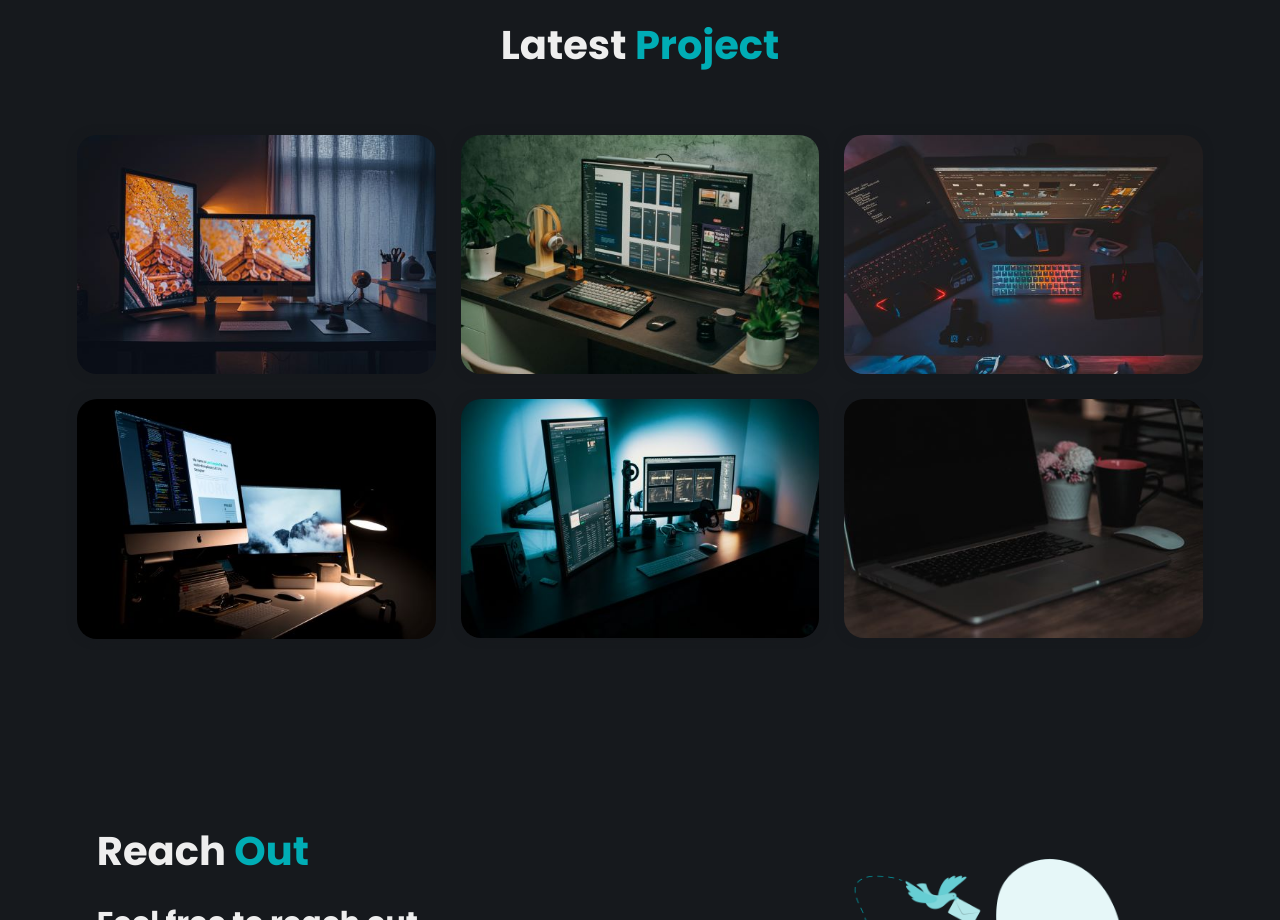
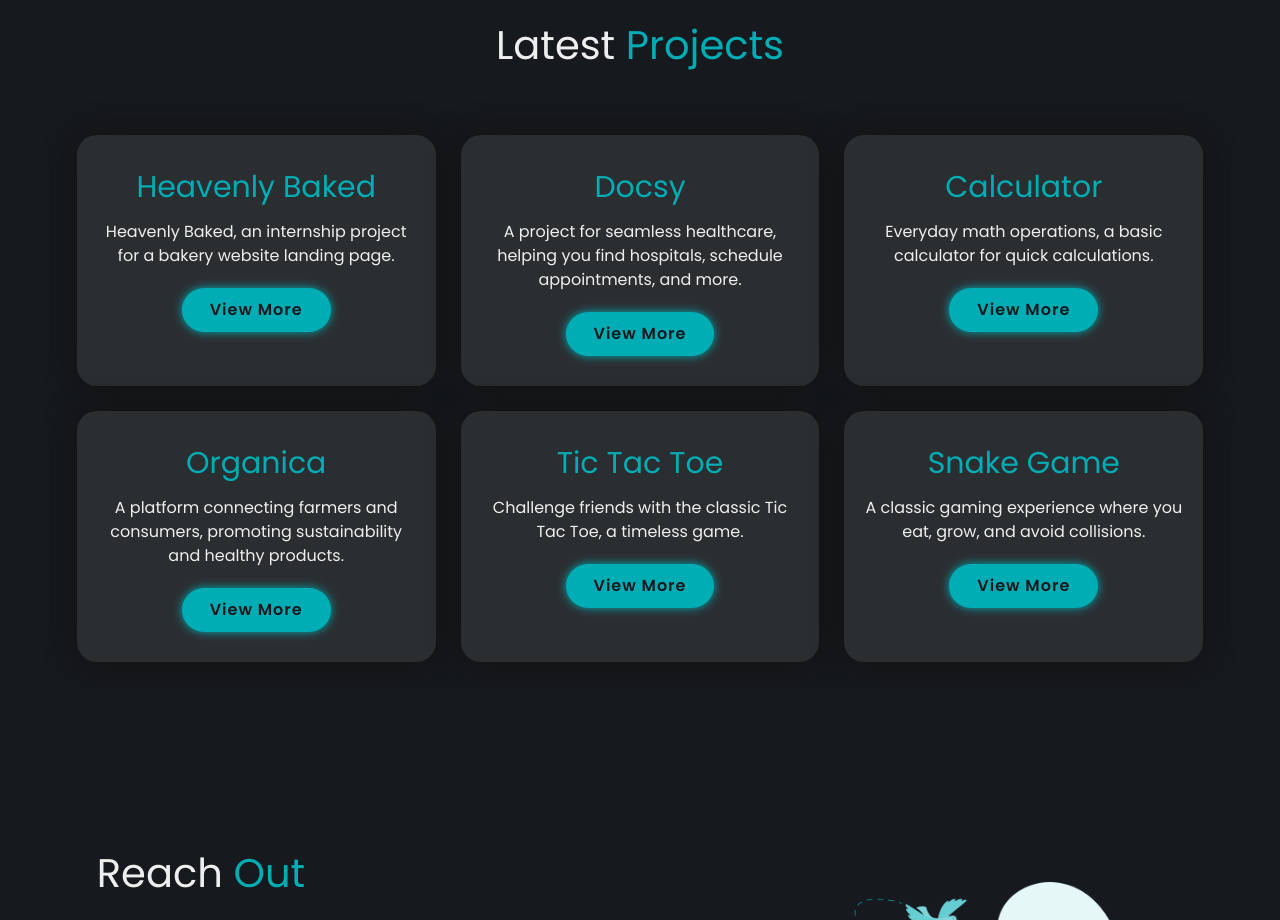
Before and after one commit to vermaharsha/Portfolio, a plain HTML site: page index.html in a window 1280 px wide. Shown: the part 1880-2800 px from the top of the page. Drawn offline with nearby package versions, Linux system fonts and the light colour scheme.

Commit message:
Updated project section

```diff
--- a/assets/style.css
+++ b/assets/style.css
@@ -36,10 +36,8 @@ html::-webkit-scrollbar {
     display: none;
 }
 
-/* ******************************************************* */
 
-/********************** header design ********************/
-
+/* Header */
 .header {
     position: fixed;
     top: 0;
@@ -82,10 +80,8 @@ html::-webkit-scrollbar {
     display: none;
 }
 
-/* *********************************************** */
 
-/********************** home ********************/
-
+/* Hero Section */
 .home {
     display: flex;
     justify-content: center;
@@ -162,10 +158,8 @@ span {
     box-shadow: none;
 }
 
-/* ************************************************ */
 
-/********************** about ********************/
-
+/* About Section */
 .about {
     display: flex;
     justify-content: center;
@@ -176,7 +170,7 @@ span {
 
 .about img {
     border-radius: 50%;
-    padding: 10px solid #000000 ;
+    padding: 10px solid #000000;
     width: 25vw;
     box-shadow: 0 0 10rem #000000;
     animation: floatImage 4s ease-in-out infinite;
@@ -218,10 +212,8 @@ span {
     margin: 2rem 0 3rem;
 }
 
-/* **************************************************** */
 
-/*********************** services *********************/
-
+/* Service Section */
 .services h2 {
     margin-bottom: 3rem;
     font-size: 4rem;
@@ -266,99 +258,82 @@ span {
     margin: 1rem 0 3rem;
 }
 
-/* ***************************************************** */
 
-/*********************** portfolio *********************/
 
-.portfolio {
+/* Skill Section */
+
+
+/* Projects Section */
+.projects {
     background: var(--bg-color);
+    padding: 7rem 6%;
 }
 
-.portfolio h2 {
+.projects h2 {
     margin-bottom: 6rem;
     font-size: 4rem;
+    text-align: center;
 }
 
-.portfolio-container {
+.projects-container {
     display: grid;
     grid-template-columns: repeat(3, 1fr);
-    align-items: center;
     gap: 2.5rem;
 }
 
-.portfolio-container .portfolio-box {
-    display: flex;
-    position: relative;
+.project-box {
+    background: var(--second-bg-color);
+    padding: 3rem 2rem;
     border-radius: 2rem;
-    box-shadow: 0 0 1rem var(--bg-color);
-    overflow: hidden;
+    text-align: center;
+    box-shadow: 0 0 3rem #121212;
+    transition: 0.5s ease;
 }
 
-.portfolio-box img {
-    width: 100%;
-    transition: .5s ease;
+.project-box:hover {
+    transform: scale(1.02);
 }
 
-.portfolio-box:hover img {
-    transform: scale(1.1);
+.project-box h4 {
+    font-size: 3rem;
+    margin-bottom: 1rem;
+    color: var(--main-color);
 }
 
-.portfolio-box .portfolio-layer {
-    display: flex;
-    position: absolute;
-    bottom: 0;
-    left: 0;
-    width: 100%;
-    height: 100%;
-    background: linear-gradient(rgba(0, 0, 0, .1), var(--main-color));
-    justify-content: center;
-    align-items: center;
-    flex-direction: column;
-    text-align: center;
-    padding: 0 4rem;
-    transform: translateY(100%);
-    transition: .5s ease;
+.project-box p {
+    font-size: 1.6rem;
+    margin-bottom: 2rem;
 }
 
-.portfolio-box:hover .portfolio-layer {
-    transform: translateY(0);
+/* Button style reusing theme */
+.btn {
+    display: inline-block;
+    padding: 1rem 2.8rem;
+    background: var(--main-color);
+    border-radius: 4rem;
+    box-shadow: 0 0 1rem var(--main-color);
+    font-size: 1.6rem;
+    color: var(--bg-color);
+    letter-spacing: 0.1rem;
+    font-weight: 600;
+    transition: 0.5s ease;
 }
 
-.portfolio-layer h4 {
-    font-size: 3rem;
+.btn:hover {
+    box-shadow: none;
 }
 
-.portfolio-layer p {
-    font-size: 1.6rem;
-    margin: .3rem 0 1rem;
-}
-
-.portfolio-layer a {
-    display: inline-flex;
-    justify-content: center;
-    align-items: center;
-    width: 5rem;
-    height: 5rem;
-    background: var(--text-color);
-    border-radius: 50%;
-}
-
-.portfolio-layer a i {
-    font-size: 2rem;
-    color: var(--bg-color);
+/* Responsive adjustments */
+@media (max-width: 768px) {
+    .projects-container {
+        grid-template-columns: 1fr;
+    }
 }
 
 
-/* *************************************************** */
-
-/*********************** skills *********************/
 
 
-
-/* *************************************************** */
-
-/*********************** contact *********************/
-
+/* Contact Section */
 .contact-container {
     display: flex;
     flex-wrap: wrap;
@@ -425,10 +400,8 @@ span {
     box-shadow: 0 0 1rem var(--main-color);
 }
 
-/* *************************************************** */
 
-/*********************** footer *********************/
-
+/* Footer */
 .footer {
     display: flex;
     justify-content: center;
@@ -444,15 +417,12 @@ span {
     padding: 1rem;
 }
 
-.footer a{
+.footer a {
     color: var(--main-color);
 }
 
 
-/* ******************************************************** */
-
-/*********************** media query *********************/
-
+/* Media Query */
 @media (max-width: 1200px) {
     html {
         font-size: 55%;
--- a/index.html
+++ b/index.html
@@ -13,6 +13,7 @@
 
     <!-- link css -->
     <link rel="stylesheet" href="assets/style.css" />
+    <script src="https://unpkg.com/@tailwindcss/browser@4"></script>
   </head>
   <body>
     <!--******************** *header* ********************-->
@@ -54,7 +55,11 @@
             ><i class="bx bxs-envelope"></i
           ></a>
         </div>
-        <a href="https://drive.google.com/drive/folders/1RKGCDP_QI9uoysJINYT9K8b--aEqMV3J"  class="btn">Download CV</a>
+        <a
+          href="https://drive.google.com/drive/folders/1RKGCDP_QI9uoysJINYT9K8b--aEqMV3J"
+          class="btn"
+          >Download CV</a
+        >
       </div>
 
       <div class="home-img">
@@ -67,17 +72,18 @@
     <!--********************** *about* **********************-->
 
     <section class="about" id="about">
-      <img src="assets/image/profile-pic.png" alt="" />
+      <img src="assets/image/Mine1.png" alt="" />
       <div class="about-content">
         <h2 class="heading">Who <span>I'm</span></h2>
         <h3>Web Developer</h3>
-        <p>Hi, I'm Harsha! I'm a fourth-year B.Tech Computer Science
-          student with a strong foundation in web development.
-          I have experience with front-end tools like Bootstrap
-          and Tailwind CSS and back-end technologies like Node.js,
-          Express.js, and SQL. Hackathons have strengthened my teamwork
-          and problem-solving skills. I'm also proficient in Java, C,
-          C++, Python, and Git.</p>
+        <p>
+          Hi, I'm Harsha! I'm a fourth-year B.Tech Computer Science student with
+          a strong foundation in web development. I have experience with
+          front-end tools like Bootstrap and Tailwind CSS and back-end
+          technologies like Node.js, Express.js, and SQL. Hackathons have
+          strengthened my teamwork and problem-solving skills. I'm also
+          proficient in Java, C, C++, Python, and Git.
+        </p>
       </div>
     </section>
 
@@ -90,23 +96,23 @@
       <div class="services-container">
         <div class="services-box">
           <!-- <i class="bx bx-code-alt"></i> -->
-          <i class='bx bx-desktop'></i>
+          <i class="bx bx-desktop"></i>
           <h3>Frontend Development</h3>
           <p>
-             Developing responsive, user-friendly web interfaces using HTML,
-             CSS, and JavaScript. I prioritize accessibility and functionality
-             to ensure seamless, engaging experiences.
+            Developing responsive, user-friendly web interfaces using HTML, CSS,
+            and JavaScript. I prioritize accessibility and functionality to
+            ensure seamless, engaging experiences.
           </p>
         </div>
 
         <div class="services-box">
           <!-- <i class="bx bxs-edit-alt"></i> -->
-          <i class='bx bxs-data' ></i>
+          <i class="bx bxs-data"></i>
           <h3>Backend Development</h3>
           <p>
-             Building secure, scalable server applications using Node.js and Express.
-             My backend solutions ensure reliable performance and efficient
-             data management across applications.
+            Building secure, scalable server applications using Node.js and
+            Express. My backend solutions ensure reliable performance and
+            efficient data management across applications.
           </p>
         </div>
 
@@ -114,9 +120,9 @@
           <i class="bx bxs-paint"></i>
           <h3>UI/UX Design</h3>
           <p>
-           Designing user-focused interfaces that blend aesthetics with usability.
-           My process includes research and prototyping to enhance overall
-           engagement and satisfaction.
+            Designing user-focused interfaces that blend aesthetics with
+            usability. My process includes research and prototyping to enhance
+            overall engagement and satisfaction.
           </p>
         </div>
       </div>
@@ -131,93 +137,58 @@
     </section>
   -->
 
-
     <!--*******************************************************-->
 
     <!--********************* *Portfolio* *********************-->
 
-    <section class="portfolio" id="portfolio">
-      <h2 class="heading">Latest <span>Project</span></h2>
-      <div class="portfolio-container">
-        <div class="portfolio-box">
-          <img src="assets/image/1.jpg" alt="" />
-          <div class="portfolio-layer">
+    <section class="projects" id="projects">
+      <h2 class="heading">Latest <span>Projects</span></h2>
+      <div class="projects-container">
+        <div class="project-box">
           <h4>Heavenly Baked</h4>
           <p>
             Heavenly Baked, an internship project for a bakery website landing
             page.
           </p>
-            <a href="#">
-              <i class="bx bxs-cake"></i>
-            </a>
+          <a href="#" class="btn">View More</a>
         </div>
-        </div>
-
-        <div class="portfolio-box">
-          <img src="assets/image/2.jpg" alt="" />
-          <div class="portfolio-layer">
+        <div class="project-box">
           <h4>Docsy</h4>
           <p>
             A project for seamless healthcare, helping you find hospitals,
-              schedule, and more.
+            schedule appointments, and more.
           </p>
-            <a href="#">
-              <i class="bx bxs-capsule"></i>
-            </a>
+          <a href="#" class="btn">View More</a>
         </div>
-        </div>
-
-        <div class="portfolio-box">
-          <img src="assets/image/3.jpg" alt="" />
-          <div class="portfolio-layer">
+        <div class="project-box">
           <h4>Calculator</h4>
           <p>
-              Everyday math operations, a basic calculator for quick
-              calculations.
+            Everyday math operations, a basic calculator for quick calculations.
           </p>
-            <a href="#">
-              <i class="bx bxs-calculator"></i>
-            </a>
+          <a href="#" class="btn">View More</a>
         </div>
-        </div>
-
-        <div class="portfolio-box">
-          <img src="assets/image/4.jpg" alt="" />
-          <div class="portfolio-layer">
+        <div class="project-box">
           <h4>Organica</h4>
           <p>
-              Platform connecting farmers and consumers, promoting
-              sustainability, and healthy products.
+            A platform connecting farmers and consumers, promoting
+            sustainability and healthy products.
           </p>
-            <a href="#">
-              <i class="bx bxs-lemon"></i>
-            </a>
+          <a href="#" class="btn">View More</a>
         </div>
+        <div class="project-box">
+          <h4>Tic Tac Toe</h4>
+          <p>
+            Challenge friends with the classic Tic Tac Toe, a timeless game.
+          </p>
+          <a href="#" class="btn">View More</a>
         </div>
-
-        <div class="portfolio-box">
-          <img src="assets/image/5.jpg" alt="" />
-          <div class="portfolio-layer">
-            <h4>Tic Tac Toe</h4>
-            <p>Challenge friends with classic Tic Tac Toe, a timeless game.</p>
-            <a href="#">
-              <i class="bx bxs-game"></i>
-            </a>
-          </div>
-        </div>
-
-        <div class="portfolio-box">
-          <img src="assets/image/6.jpg" alt="" />
-          <div class="portfolio-layer">
+        <div class="project-box">
           <h4>Snake Game</h4>
           <p>
-              Classic gaming experience, where you eat, grow, and avoid
+            A classic gaming experience where you eat, grow, and avoid
             collisions.
           </p>
-            <a href="#">
-              <i class="bx bxs-joystick"></i>
-            </a>
-          </div>
+          <a href="#" class="btn">View More</a>
         </div>
       </div>
     </section>
@@ -251,7 +222,11 @@
               ><i class="bx bxs-envelope"></i
             ></a>
           </div>
-          <a href="https://drive.google.com/drive/folders/1RKGCDP_QI9uoysJINYT9K8b--aEqMV3J" class="btn" >View Resume</a>
+          <a
+            href="https://drive.google.com/drive/folders/1RKGCDP_QI9uoysJINYT9K8b--aEqMV3J"
+            class="btn"
+            >View Resume</a
+          >
         </div>
         <div class="png">
           <img src="assets/image/Contact-me.png" alt="" />
@@ -275,11 +250,16 @@
     <footer class="footer">
       <div class="footer-text">
         <p>
-              Made with ❤️ by <a href="https://drive.google.com/file/d/1mikjaq-0T1pqstrP09XvfVmfnqka5b4o/view?usp=drive_link" target="_blank">Harsha Verma</a> | &#169; All Rights Reserved.
+          Made with ❤️ by
+          <a
+            href="https://drive.google.com/file/d/1mikjaq-0T1pqstrP09XvfVmfnqka5b4o/view?usp=drive_link"
+            target="_blank"
+            >Harsha Verma</a
+          >
+          | &#169; All Rights Reserved.
         </p>
       </div>
     </footer>
-
 
     <!-- scroll reveal -->
     <script src="https://unpkg.com/scrollreveal"></script>
```
Also changed, not shown: assets/image/Mine.png (added), assets/image/Mine1.png (added), assets/image/ProfilePic.png (added). Lines whose indentation alone changed are shown as unchanged.
